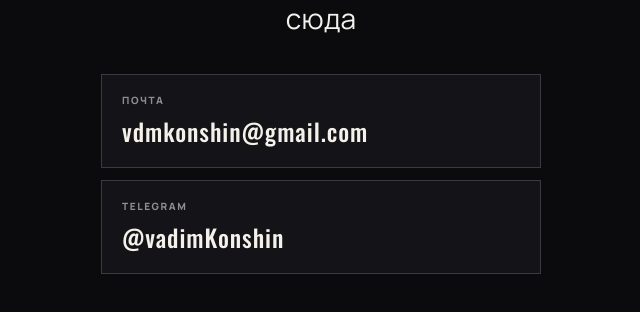
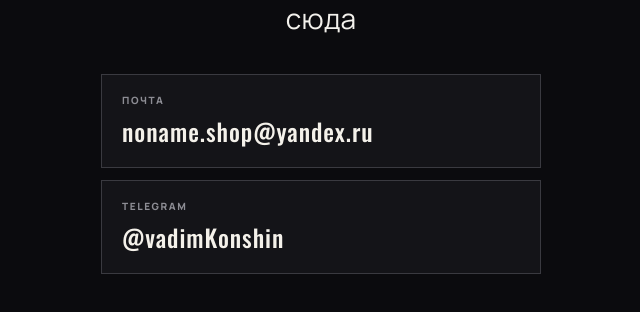
Before and after one commit to VadimKonshin/Noname, a Django app: page /collaboration/ in a window 1280 px wide. Shown: the part 409-721 px from the top of the page, without its empty margins (319-959 px from the left). Run offline with Django 5.2, Linux system fonts and the light colour scheme; some libraries are stand-ins or nearby versions.

Commit message:
Показывать на странице сотрудничества рабочую почту вместо личного адреса.
Co-authored-by: Cursor <cursoragent@cursor.com>

```diff
--- a/shop/tests.py
+++ b/shop/tests.py
@@ -721,7 +721,7 @@ class BrandAccountTests(TestCase):
         response = self.client.get(reverse('info_collaboration'))
         self.assertContains(response, 'Если хотите присоединиться к команде NoName')
         self.assertContains(response, 'collab-center')
-        self.assertContains(response, 'mailto:vdmkonshin@gmail.com')
+        self.assertContains(response, 'mailto:noname.shop@yandex.ru')
         self.assertContains(response, 'tg://resolve?domain=vadimKonshin')
         self.assertContains(response, '@vadimKonshin')
         self.assertNotContains(response, 'collab-void')
--- a/templates/shop/collaboration.html
+++ b/templates/shop/collaboration.html
@@ -7,9 +7,9 @@
     <h1 class="commerce-heading">О СОТРУДНИЧЕСТВЕ<span class="heading-period">.</span></h1>
     <p class="collab-line">Если хотите присоединиться к команде NoName и показать всем свой бренд, пишите сюда</p>
     <div class="collab-contacts">
-      <a class="collab-link" href="mailto:vdmkonshin@gmail.com">
+      <a class="collab-link" href="mailto:noname.shop@yandex.ru">
         <span>ПОЧТА</span>
-        <strong>vdmkonshin@gmail.com</strong>
+        <strong>noname.shop@yandex.ru</strong>
       </a>
       <a class="collab-link" href="tg://resolve?domain=vadimKonshin">
         <span>TELEGRAM</span>
```
Also changed, not shown: STATUS.md (+1 -1 lines).
